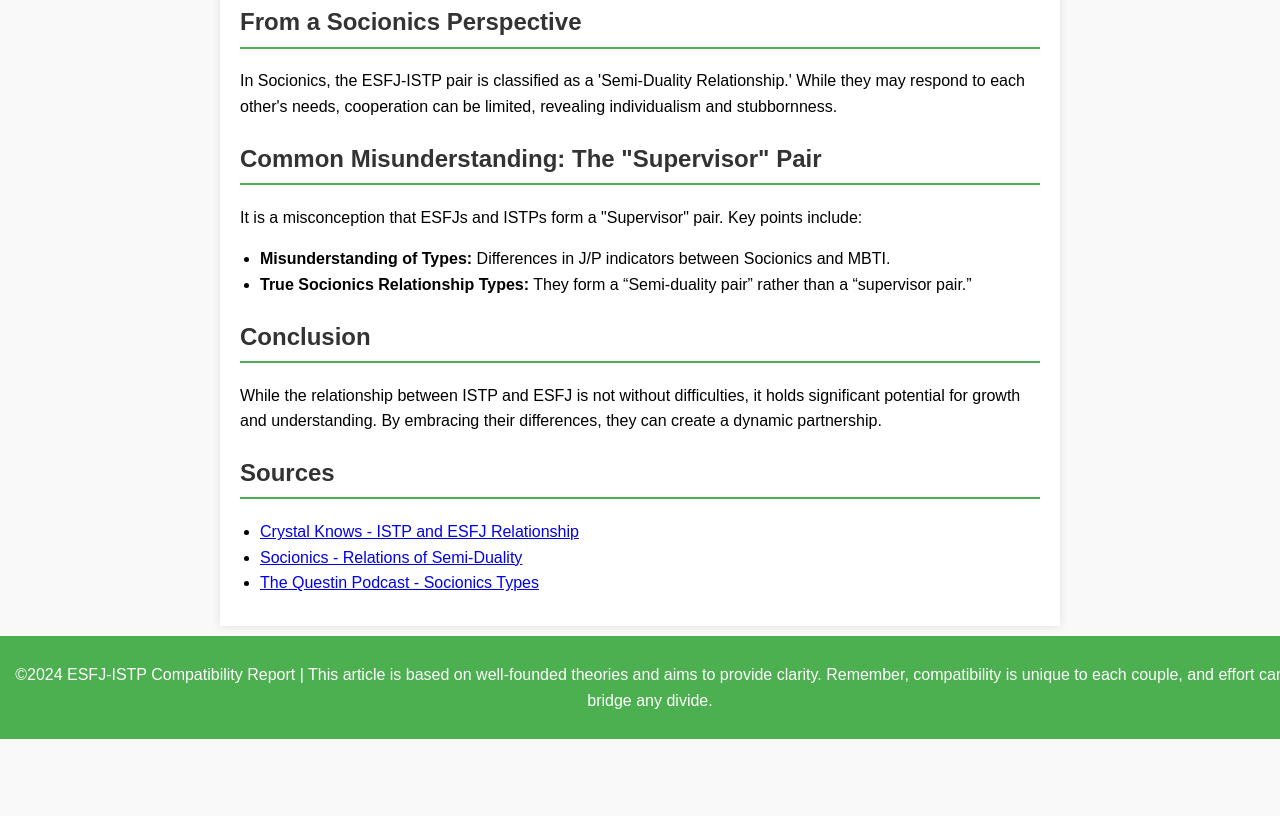
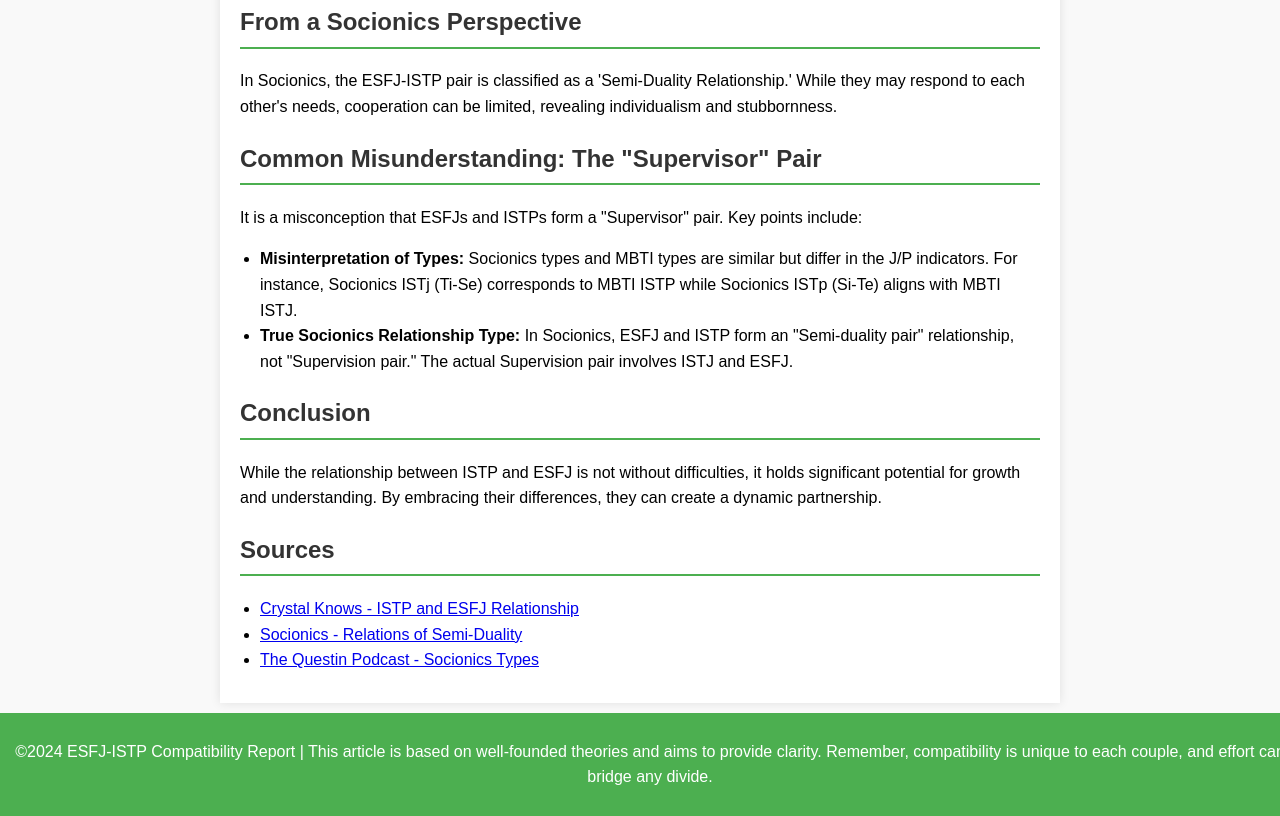
Before and after one commit to esfjandistp-love/compatibilityreport, a plain HTML site: page index.html in a window 1280 px wide. Shown: the part 1387-2203 px from the top of the page. Before the commit the page ends 2126 px from the top, so only its background shows below. Drawn offline with Linux system fonts and the light colour scheme.

Commit message:
Update index.html

```diff
--- a/index.html
+++ b/index.html
@@ -102,8 +102,8 @@
     <h2>Common Misunderstanding: The "Supervisor" Pair</h2>
     <p>It is a misconception that ESFJs and ISTPs form a "Supervisor" pair. Key points include:</p>
     <ul>
-        <li><strong>Misunderstanding of Types:</strong> Differences in J/P indicators between Socionics and MBTI.</li>
-        <li><strong>True Socionics Relationship Types:</strong> They form a “Semi-duality pair” rather than a “supervisor pair.”</li>
+        <li><strong>Misinterpretation of Types:</strong> Socionics types and MBTI types are similar but differ in the J/P indicators. For instance, Socionics ISTj (Ti-Se) corresponds to MBTI ISTP while Socionics ISTp (Si-Te) aligns with MBTI ISTJ. </li>
+        <li><strong>True Socionics Relationship Type:</strong> In Socionics, ESFJ and ISTP form an "Semi-duality pair" relationship, not "Supervision pair." The actual Supervision pair involves ISTJ and ESFJ.</li>
     </ul>
 
     <h2>Conclusion</h2>
```
